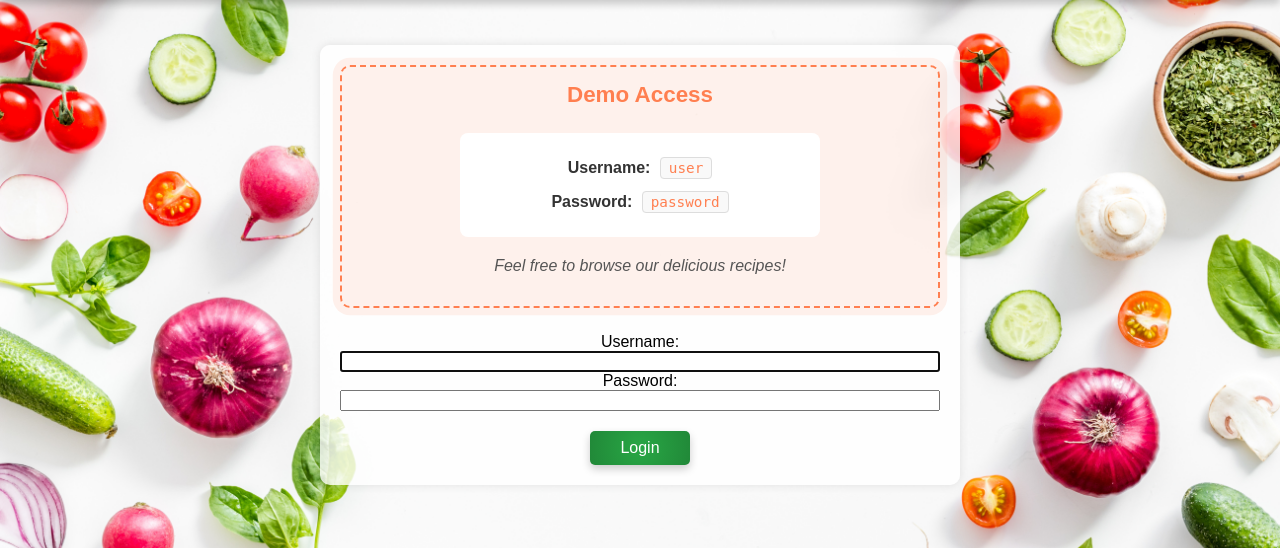
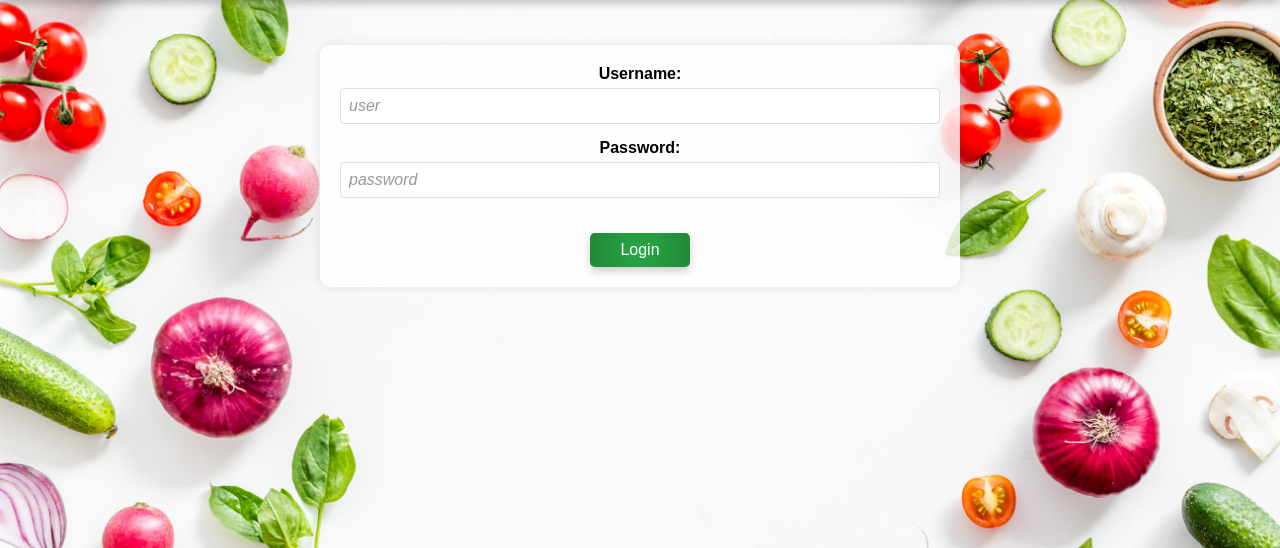
Before and after one commit to AJSorbello/recipe-app, a Django app: page /login/ in a window 1280 px wide. Shown: the part 85-633 px from the top of the page. Run offline with Django 4.2, Linux system fonts and the light colour scheme.

Commit message:
Replace credentials box with placeholder text in login form fields

```diff
--- a/src/templates/auth/login.html
+++ b/src/templates/auth/login.html
@@ -11,18 +11,16 @@
         <div class="error">{{ error_message }}</div>
     {% endif %}
 
-    <div class="credentials-box">
-        <h3>Demo Access</h3>
-        <div class="credentials-info">
-            <p><span class="credential-label">Username:</span> <span class="credential-value">user</span></p>
-            <p><span class="credential-label">Password:</span> <span class="credential-value">password</span></p>
-        </div>
-        <p class="credentials-msg">Feel free to browse our delicious recipes!</p>
-    </div>
-
     <form action="" method="POST">
         {% csrf_token %}
-        {{ form }}
+        <div class="form-group">
+            <label for="id_username">Username:</label>
+            <input type="text" name="username" id="id_username" placeholder="user" required>
+        </div>
+        <div class="form-group">
+            <label for="id_password">Password:</label>
+            <input type="password" name="password" id="id_password" placeholder="password" required>
+        </div>
         <div class="center-button">
             <button type="submit" class="small-button">Login</button>
         </div>
@@ -30,58 +28,28 @@
 </div>
 
 <style>
-    .credentials-box {
-        background: rgba(255, 127, 80, 0.1);
-        border: 2px dashed #ff7f50;
-        border-radius: 10px;
-        padding: 15px;
-        margin-bottom: 25px;
-        text-align: center;
-        box-shadow: 0 4px 8px rgba(0, 0, 0, 0.1);
-        animation: pulse 2s infinite;
+    .form-group {
+        margin-bottom: 15px;
     }
 
-    .credentials-box h3 {
-        color: #ff7f50;
-        margin-top: 0;
-        font-size: 1.4em;
+    .form-group label {
+        display: block;
+        margin-bottom: 5px;
+        font-weight: bold;
     }
 
-    .credentials-info {
-        background: white;
-        border-radius: 8px;
-        padding: 10px;
-        margin: 10px 0;
-        display: inline-block;
-        min-width: 60%;
+    .form-group input {
+        width: 100%;
+        padding: 8px;
+        border: 1px solid #ddd;
+        border-radius: 4px;
+        font-size: 16px;
+        box-sizing: border-box;
     }
 
-    .credential-label {
-        font-weight: bold;
-        color: #333;
-    }
-
-    .credential-value {
-        background: #f9f9f9;
-        border: 1px solid #ddd;
-        border-radius: 4px;
-        padding: 2px 8px;
-        margin-left: 5px;
-        font-family: monospace;
-        font-size: 1.1em;
-        color: #ff7f50;
-    }
-
-    .credentials-msg {
+    .form-group input::placeholder {
+        color: #999;
         font-style: italic;
-        margin-top: 10px;
-        color: #555;
-    }
-
-    @keyframes pulse {
-        0% { box-shadow: 0 0 0 0 rgba(255, 127, 80, 0.4); }
-        70% { box-shadow: 0 0 0 10px rgba(255, 127, 80, 0); }
-        100% { box-shadow: 0 0 0 0 rgba(255, 127, 80, 0); }
     }
 </style>
 {% endblock %}
```
